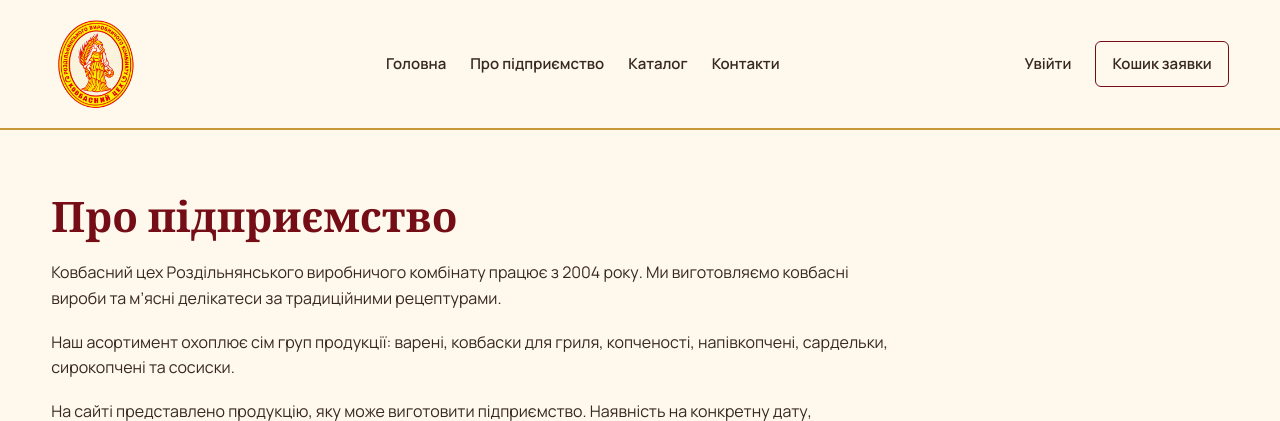
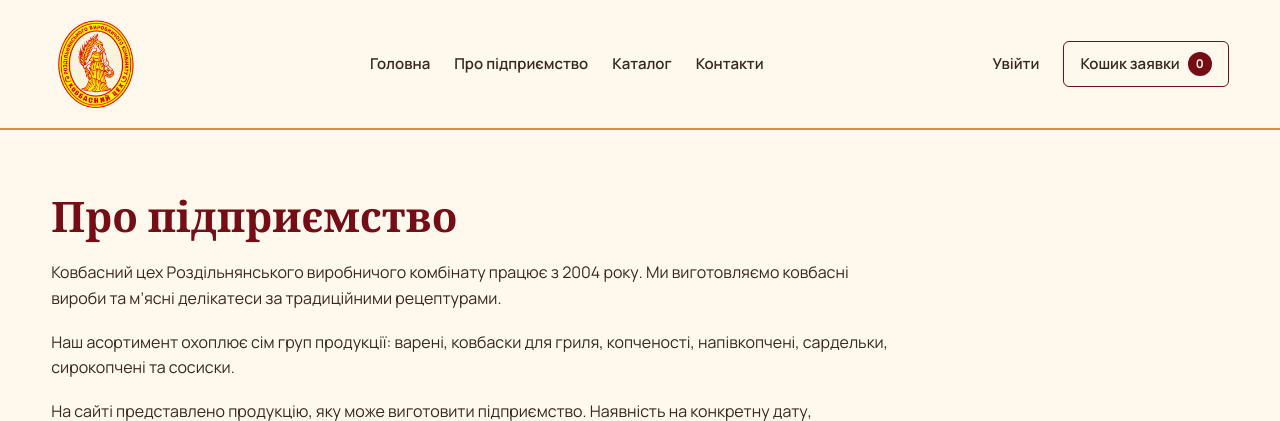
Before and after one commit to RadmilaVodopianova/RKC_final_project, a Django app: page /about/ in a window 1280 px wide. Shown: the top 421 px of the page. Run offline with Django 5.2, Linux system fonts and the light colour scheme.

Commit message:
Add cart counter context processor

```diff
--- a/config/settings.py
+++ b/config/settings.py
@@ -64,6 +64,7 @@ TEMPLATES = [
                 'django.template.context_processors.request',
                 'django.contrib.auth.context_processors.auth',
                 'django.contrib.messages.context_processors.messages',
+                'orders.context_processors.cart_counter',
             ],
         },
     },
--- /dev/null
+++ b/orders/context_processors.py
@@ -0,0 +1,25 @@
+from core.models import Product
+
+from .cart import Cart
+
+
+def cart_counter(request):
+    items = request.session.get(Cart.SESSION_KEY, {})
+
+    if not items:
+        return {"cart_item_count": 0}
+
+    active_product_ids = set(
+        Product.objects.filter(
+            pk__in=[item["product_id"] for item in items.values()],
+            is_active=True,
+        ).values_list("pk", flat=True)
+    )
+
+    count = sum(
+        1
+        for item in items.values()
+        if item["product_id"] in active_product_ids
+    )
+
+    return {"cart_item_count": count}
--- a/static/css/style.css
+++ b/static/css/style.css
@@ -125,9 +125,29 @@ p {
 }
 
 .cart-link {
+    display: inline-flex;
+    align-items: center;
+    justify-content: center;
+    gap: 8px;
     padding: 10px 16px;
     border: 1px solid var(--burgundy);
     border-radius: 6px;
+}
+
+.cart-count {
+    display: inline-flex;
+    flex-shrink: 0;
+    align-items: center;
+    justify-content: center;
+    min-width: 24px;
+    height: 24px;
+    padding-inline: 6px;
+    color: var(--cream);
+    background: var(--burgundy);
+    border-radius: 999px;
+    font-size: 12px;
+    font-weight: 700;
+    line-height: 1;
 }
 
 .menu-toggle {
--- a/templates/base.html
+++ b/templates/base.html
@@ -20,7 +20,7 @@
 
     <link
         rel="stylesheet"
-        href="{% static 'css/style.css' %}?v=12"
+        href="{% static 'css/style.css' %}?v=13"
     >
 </head>
 
@@ -77,8 +77,15 @@
                 </a>
             {% endif %}
 
-            <a class="cart-link" href="{% url 'cart_detail' %}">
-                Кошик заявки
+            <a
+                class="cart-link"
+                href="{% url 'cart_detail' %}"
+                aria-label="Кошик заявки. Кількість позицій: {{ cart_item_count }}"
+            >
+                <span>Кошик заявки</span>
+                <span class="cart-count" id="cart-count" aria-hidden="true">
+                    {{ cart_item_count }}
+                </span>
             </a>
 
         </div>
```
